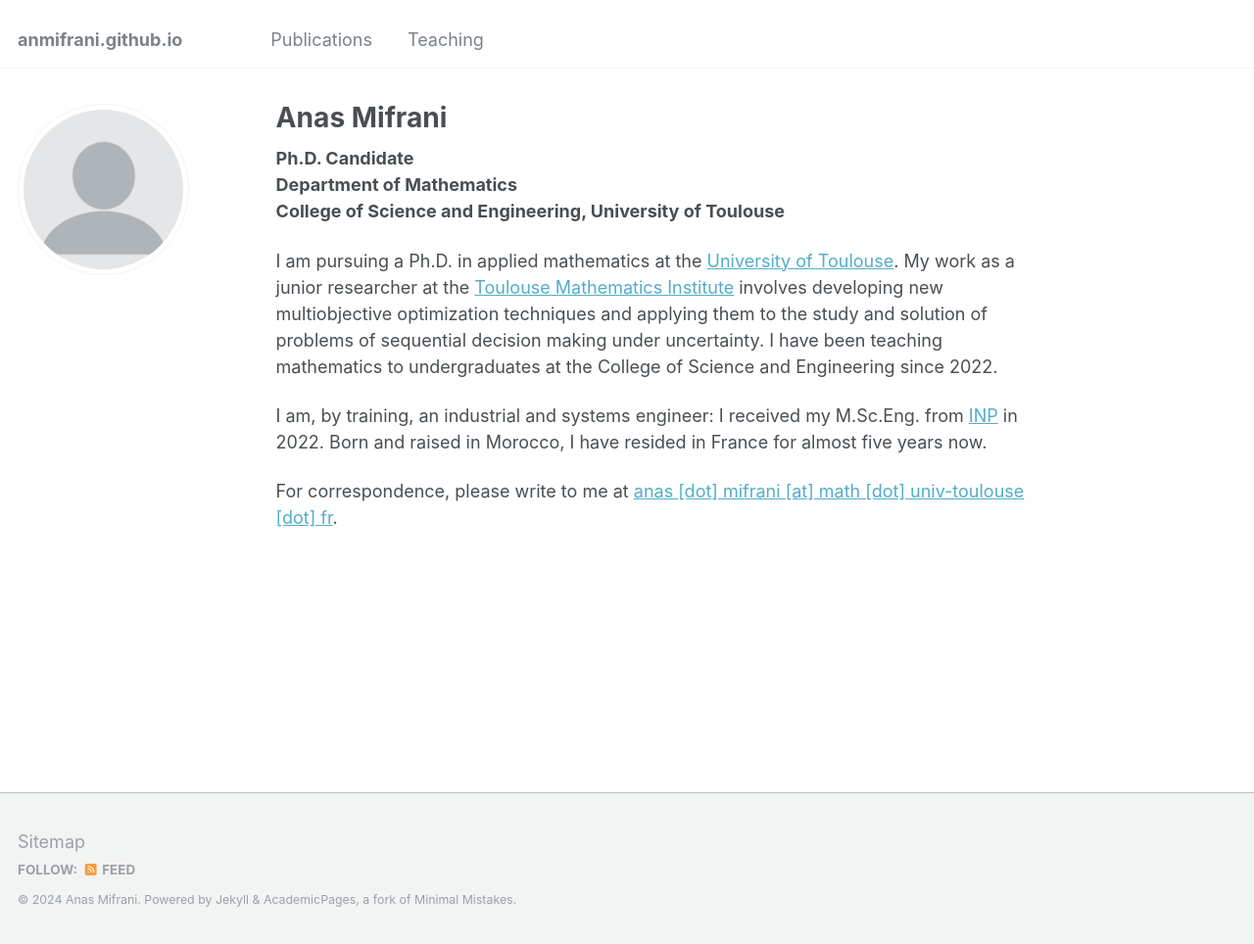
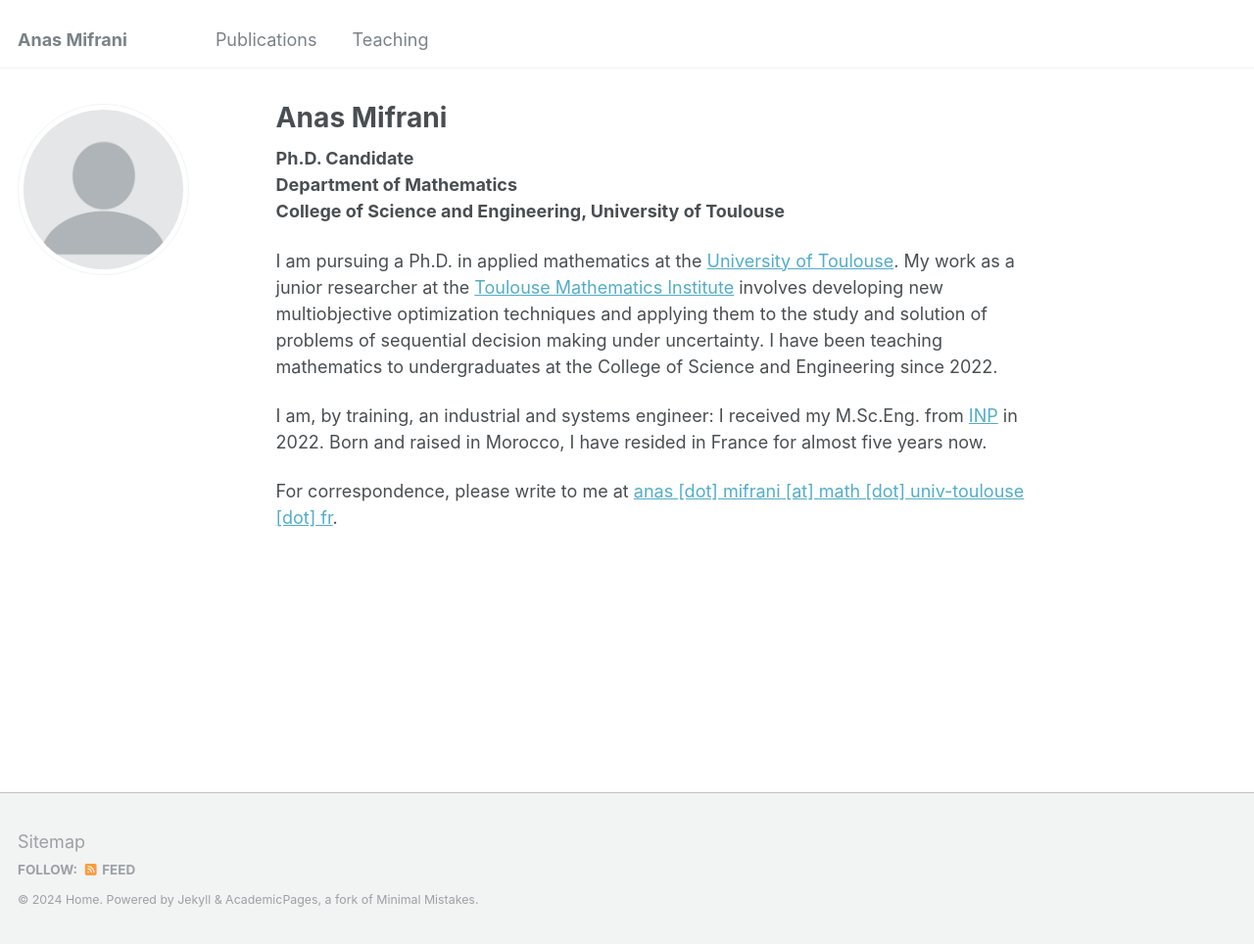
Before and after one commit to anmifrani/anmifrani.github.io, a Jekyll site: the page built from _pages/about.md, in a window 1280 px wide and 964 px high. Shown: the whole window at 98% size. Built offline with Jekyll 4.4.1, drawn with Linux system fonts in a browser that asks for light colours.

Commit message:
Update _config.yml

```diff
--- a/_config.yml
+++ b/_config.yml
@@ -8,9 +8,9 @@
 
 # Basic Site Settings
 locale                   : "en-US"
-title                    : #""
+title                    : "Anas Mifrani"
 title_separator          : "-"
-name                     : &name "Anas Mifrani"
+name                     : &name "Home"
 description              : &description "personal description"
 url                      : https://anmifrani.github.io # the base hostname & protocol for your site e.g. "https://mmistakes.github.io"
 baseurl                  :  "" # the subpath of your site, e.g. "/blog"
```
